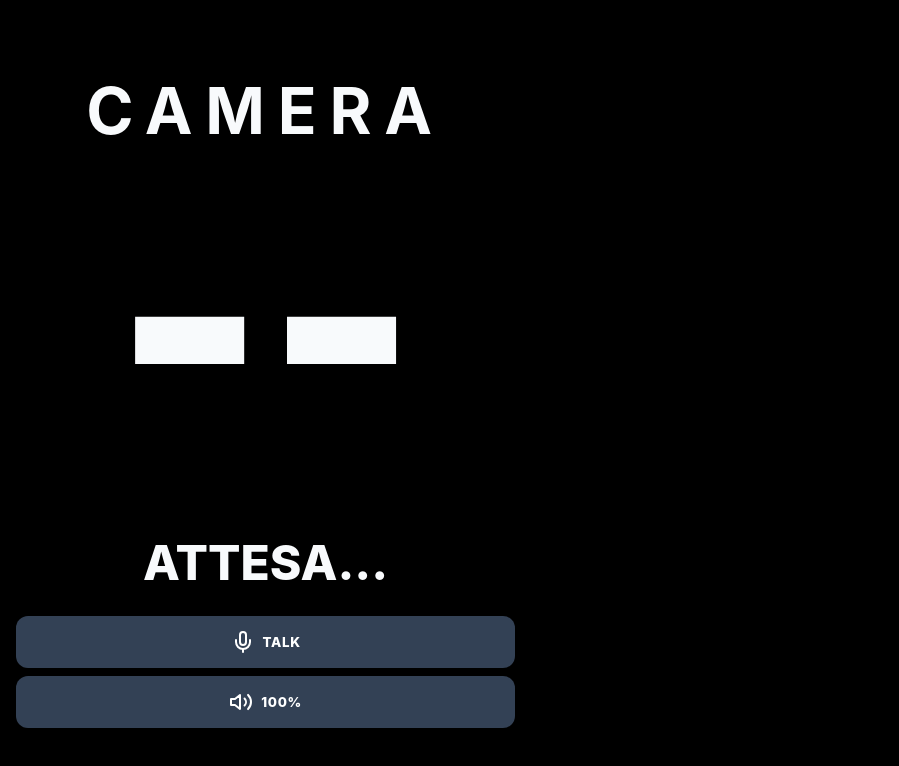
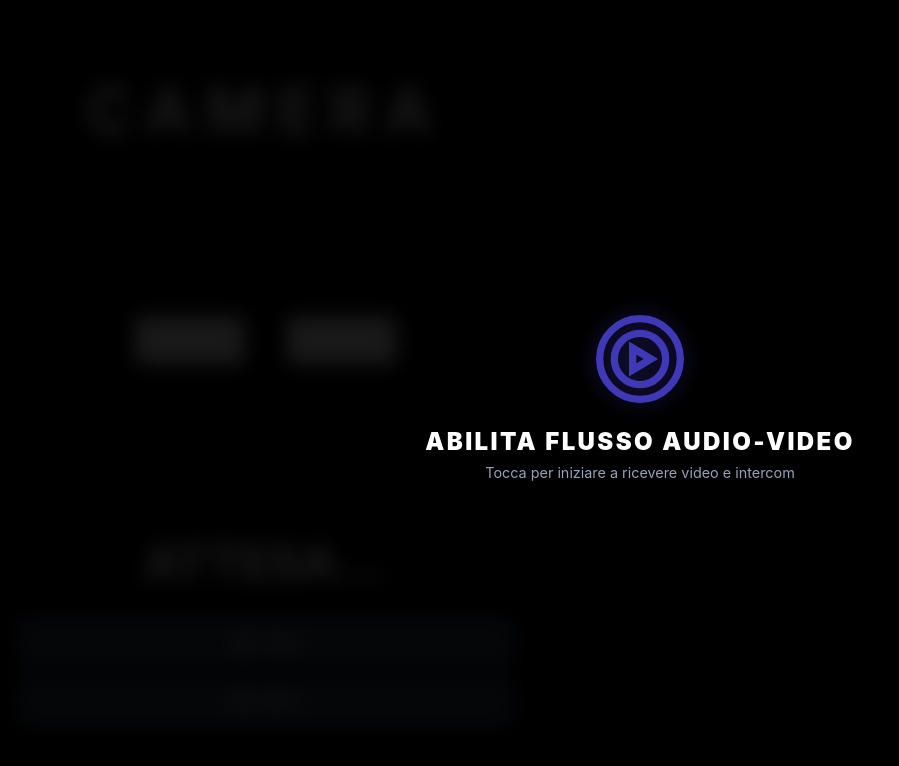
Before and after one commit to davidelaterzastiletv-lab/tally-cloud, a website: page public/operator.html in a window 1280 px wide. Shown: the whole page, without its empty margins (0-899 px from the left). Drawn offline with nearby package versions, Linux system fonts and the light colour scheme; no server answers.

Commit message:
Add files via upload

```diff
--- a/public/operator.html
+++ b/public/operator.html
@@ -9,6 +9,17 @@
 </head>
 
 <body style="padding: 0; overflow: hidden;">
+    <!-- Overlay per l'attivazione iniziale -->
+    <div id="unlockOverlay" class="unlock-overlay" onclick="unlockOperator()">
+        <div class="unlock-content">
+            <svg viewBox="0 0 24 24" fill="none" stroke="currentColor" stroke-width="2">
+                <path d="M12 1a11 11 0 1 0 11 11A11 11 0 0 0 12 1zm0 18a7 7 0 1 1 7-7 7 7 0 0 1-7 7zm3-7l-5-3v6l5-3z" />
+            </svg>
+            <h2>ABILITA FLUSSO AUDIO-VIDEO</h2>
+            <p>Tocca per iniziare a ricevere video e intercom</p>
+        </div>
+    </div>
+
     <div id="operatorLayout" class="operator-layout">
         <!-- Lato Sinistra/Alto: Video Return -->
         <div class="video-container" id="videoContainer">
@@ -352,13 +363,22 @@
             });
         }
 
-        // Sblocca audio su interazione utente (fallback definitivo)
-        document.body.addEventListener('click', () => {
+        // Sblocca audio su interazione utente
+        function unlockOperator() {
+            const overlay = document.getElementById('unlockOverlay');
+            if (overlay) overlay.style.display = 'none';
+
             const silent = new Audio();
             silent.play().catch(() => { });
-            autoInitMic(); // Riprova init se non era partita
-            updateLocalVolume(); // Assicurati che i volumi siano settati
-        }, { once: true });
+
+            autoInitMic(); // Forza init mic
+            updateLocalVolume(); // Forza aggiornamento volumi
+
+            // Se c'è già un video caricato ma fermo, forzalo
+            const v = document.getElementById('returnVideo');
+            if (v && v.srcObject) v.play().catch(() => { });
+        }
+
         // --- FINE WEBRTC INTERCOM & RITORNO ---
     </script>
 </body>
--- a/public/style.css
+++ b/public/style.css
@@ -793,6 +793,54 @@ select:focus {
     animation: pulse-intercom 1.5s infinite;
 }
 
+/* Unlock Overlay */
+.unlock-overlay {
+    position: fixed;
+    top: 0;
+    left: 0;
+    width: 100vw;
+    height: 100vh;
+    background: rgba(0, 0, 0, 0.9);
+    backdrop-filter: blur(10px);
+    z-index: 9999;
+    display: flex;
+    justify-content: center;
+    align-items: center;
+    cursor: pointer;
+}
+
+.unlock-content {
+    text-align: center;
+    color: white;
+}
+
+.unlock-content svg {
+    width: 80px;
+    height: 80px;
+    margin-bottom: 1.5rem;
+    color: var(--accent);
+    filter: drop-shadow(0 0 10px var(--accent-glow));
+    animation: pulse-icon 2s infinite;
+}
+
+.unlock-content h2 {
+    font-size: 1.5rem;
+    font-weight: 900;
+    letter-spacing: 0.1em;
+    margin-bottom: 0.5rem;
+}
+
+.unlock-content p {
+    color: var(--text-muted);
+    font-size: 0.9rem;
+}
+
+@keyframes pulse-icon {
+    0% { transform: scale(1); opacity: 1; }
+    50% { transform: scale(1.1); opacity: 0.8; }
+    100% { transform: scale(1); opacity: 1; }
+}
+
 @keyframes pulse-intercom {
     0% {
         transform: scale(1);
```
